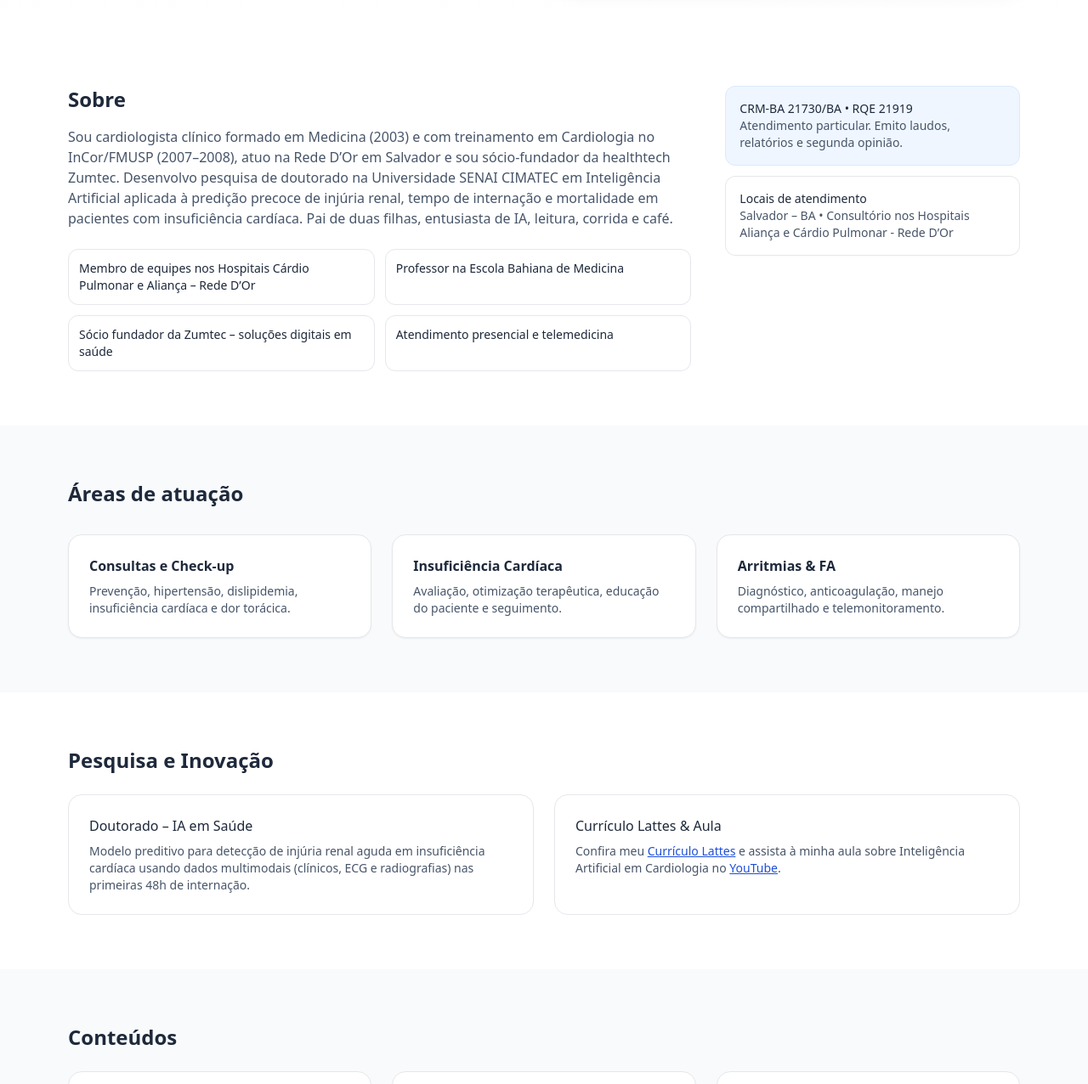
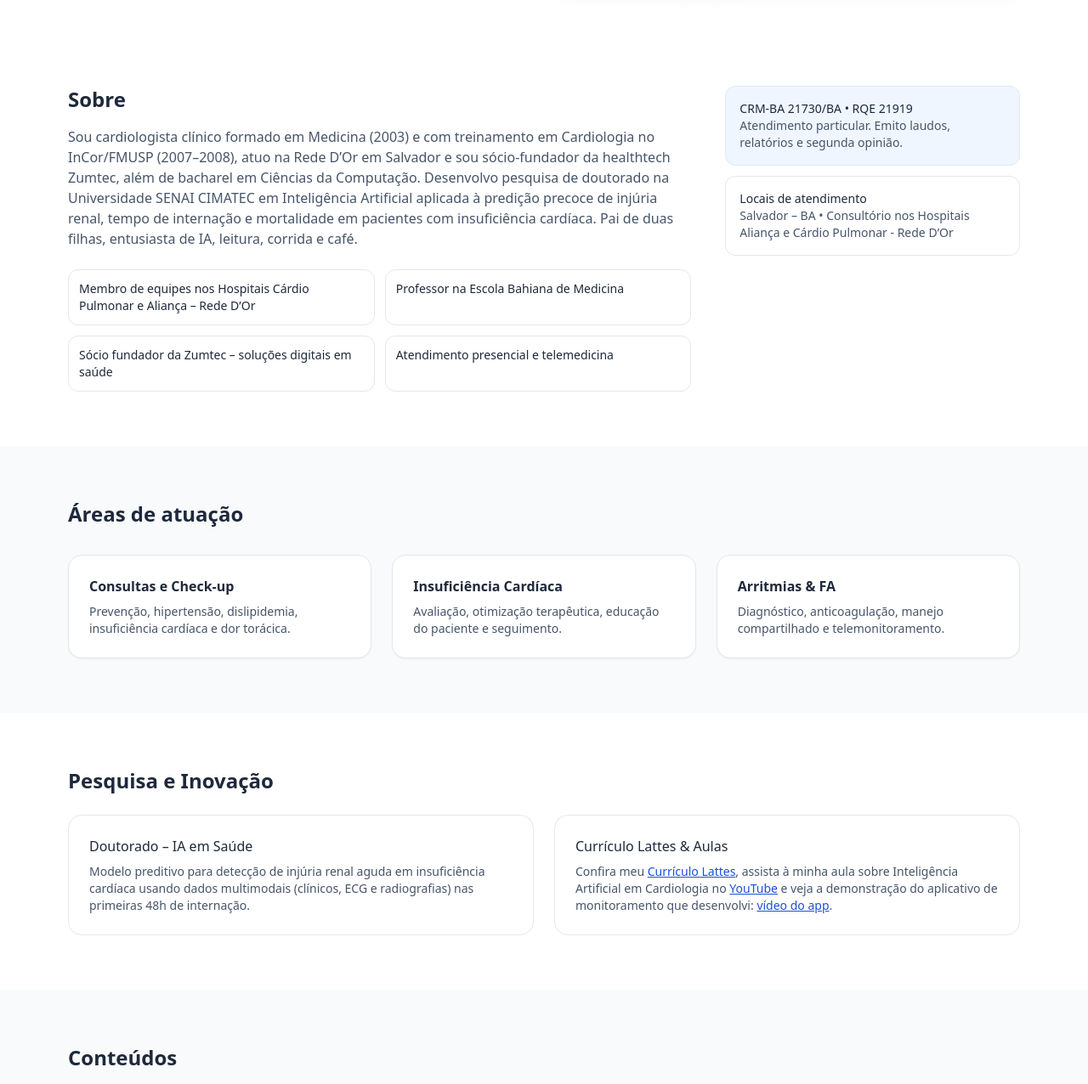
Before and after one commit to GustavoFeitosa/GustavoFeitosa.github.io, a plain HTML site: page index.html in a window 1280 px wide. Shown: the part 966-2242 px from the top of the page at 85% size. Drawn offline with nearby package versions, Linux system fonts and the light colour scheme.

Commit message:
index.html

```diff
--- a/index.html
+++ b/index.html
@@ -82,7 +82,7 @@
     <div class="max-w-6xl mx-auto px-4 py-16 grid md:grid-cols-2 gap-10 items-center">
       <div>
         <h1 class="text-3xl md:text-5xl font-bold leading-tight">Cardiologia clínica com ciência, tecnologia e cuidado humano</h1>
-        <p class="mt-4 text-lg text-slate-600">Atendimento em Salvador-BA. Segunda opinião, prevenção, diagnóstico e tratamento personalizado. Integração de evidências e Inteligência Artificial aplicada à prática clínica.</p>
+        <p class="mt-4 text-lg text-slate-600">Atendimento em Salvador-BA. Prevenção, diagnóstico e tratamento personalizado. Integração de evidências e Inteligência Artificial aplicada à prática clínica.</p>
         <div class="mt-6 flex gap-3">
           <a href="https://www.rededorsaoluiz.com.br/paciente/marcar-consulta/especialidade-medico" target="_blank" class="px-5 py-3 rounded-xl bg-primary-600 text-white hover:bg-primary-700">Marcar consulta</a>
           <a href="#pesquisa" class="px-5 py-3 rounded-xl border border-slate-300 hover:border-primary-300">Ver pesquisa</a>
@@ -102,7 +102,7 @@
     <div class="max-w-6xl mx-auto px-4 grid md:grid-cols-3 gap-10 items-start">
       <div class="md:col-span-2">
         <h2 class="text-2xl font-semibold">Sobre</h2>
-        <p class="mt-4 text-slate-600">Sou cardiologista clínico formado em Medicina (2003) e com treinamento em Cardiologia no InCor/FMUSP (2007–2008), atuo na Rede D’Or em Salvador e sou sócio-fundador da healthtech Zumtec. Desenvolvo pesquisa de doutorado na Universidade SENAI CIMATEC em Inteligência Artificial aplicada à predição precoce de injúria renal, tempo de internação e mortalidade em pacientes com insuficiência cardíaca. Pai de duas filhas, entusiasta de IA, leitura, corrida e café.</p>
+        <p class="mt-4 text-slate-600">Sou cardiologista clínico formado em Medicina (2003) e com treinamento em Cardiologia no InCor/FMUSP (2007–2008), atuo na Rede D’Or em Salvador e sou sócio-fundador da healthtech Zumtec, além de bacharel em Ciências da Computação. Desenvolvo pesquisa de doutorado na Universidade SENAI CIMATEC em Inteligência Artificial aplicada à predição precoce de injúria renal, tempo de internação e mortalidade em pacientes com insuficiência cardíaca. Pai de duas filhas, entusiasta de IA, leitura, corrida e café.</p>
         <ul class="mt-6 grid sm:grid-cols-2 gap-3 text-sm">
           <li class="p-3 border rounded-xl">Membro de equipes nos Hospitais Cárdio Pulmonar e Aliança – Rede D’Or</li>
           <li class="p-3 border rounded-xl">Professor na Escola Bahiana de Medicina</li>
@@ -154,8 +154,12 @@
           <p class="mt-2 text-sm text-slate-600">Modelo preditivo para detecção de injúria renal aguda em insuficiência cardíaca usando dados multimodais (clínicos, ECG e radiografias) nas primeiras 48h de internação.</p>
         </div>
         <div class="p-6 border rounded-2xl">
-          <h3 class="font-medium">Currículo Lattes & Aula</h3>
-          <p class="mt-2 text-sm text-slate-600">Confira meu <a href="http://lattes.cnpq.br/3900976482026031" class="underline text-primary-700 hover:text-primary-800" target="_blank">Currículo Lattes</a> e assista à minha aula sobre Inteligência Artificial em Cardiologia no <a href="https://www.youtube.com/watch?v=JDyeGbbvpwI&t=3065s" class="underline text-primary-700 hover:text-primary-800" target="_blank">YouTube</a>.</p>
+          <h3 class="font-medium">Currículo Lattes & Aulas</h3>
+          <p class="mt-2 text-sm text-slate-600">
+            Confira meu <a href="http://lattes.cnpq.br/3900976482026031" class="underline text-primary-700 hover:text-primary-800" target="_blank">Currículo Lattes</a>, assista à minha aula sobre Inteligência Artificial em Cardiologia no
+            <a href="https://www.youtube.com/watch?v=JDyeGbbvpwI&t=3065s" class="underline text-primary-700 hover:text-primary-800" target="_blank">YouTube</a> e veja a demonstração do aplicativo de monitoramento que desenvolvi:
+            <a href="https://youtu.be/bE5Uf-tybFI" class="underline text-primary-700 hover:text-primary-800" target="_blank">vídeo do app</a>.
+          </p>
         </div>
       </div>
     </div>
```
